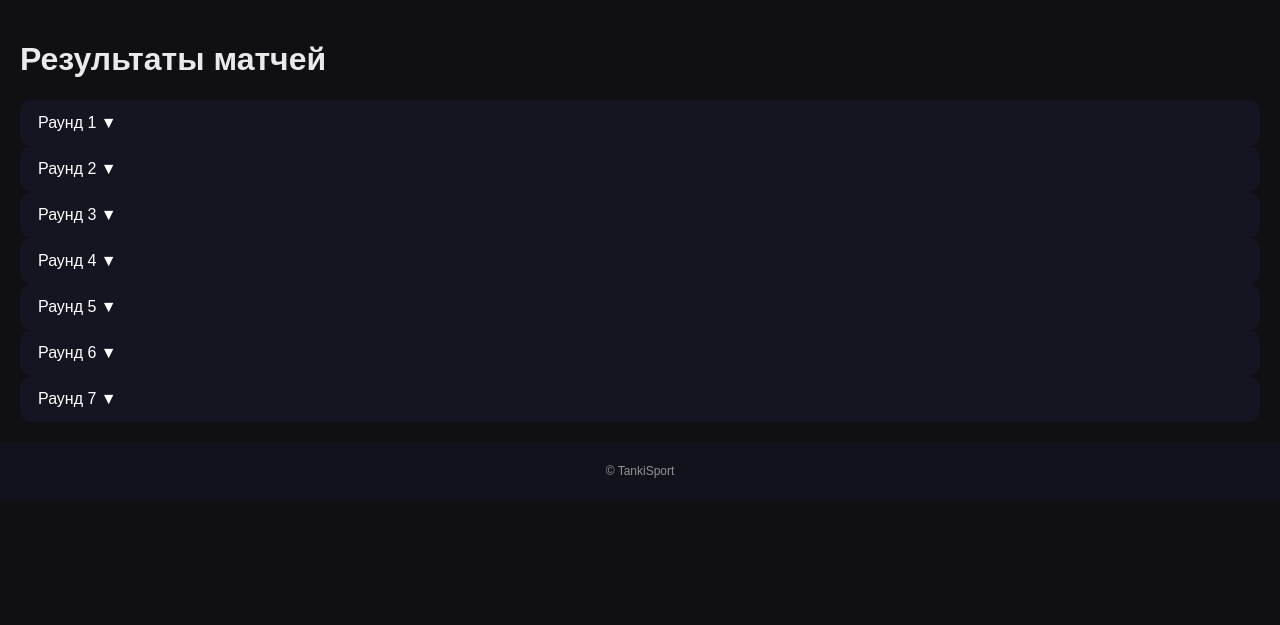
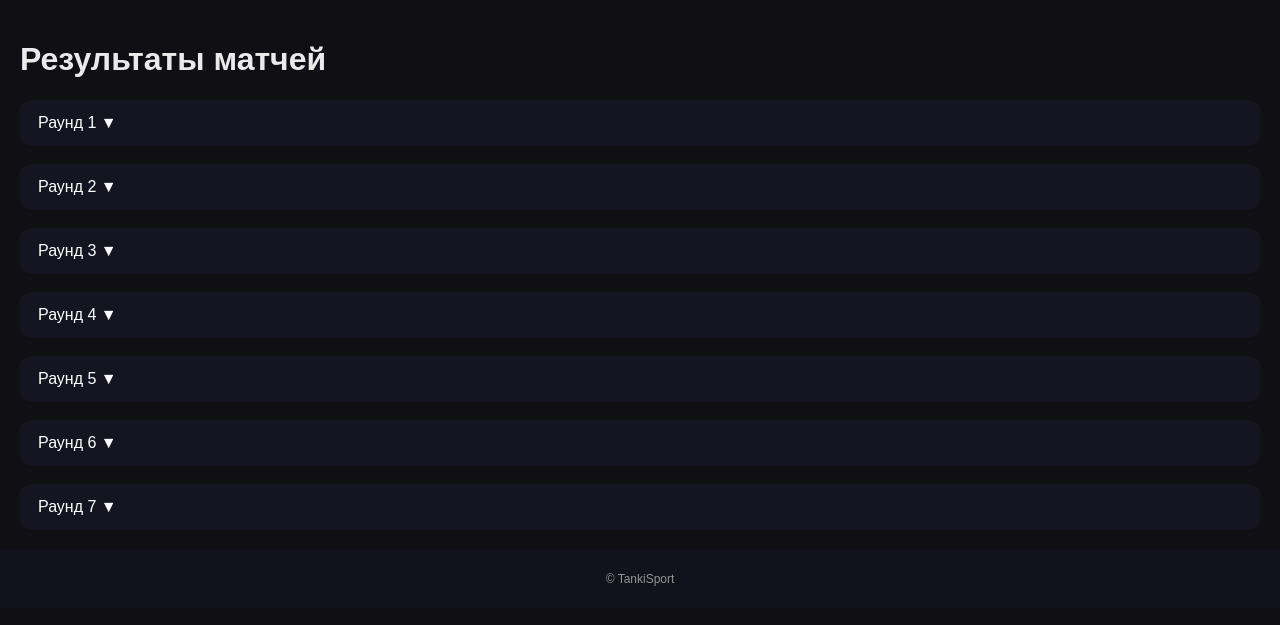
Before and after one commit to Maestr0-ai/tankisport-project, a Flask app: page /results in a window 1280 px wide. Shown: the part 53-678 px from the top of the page. Run offline with Flask 3, Linux system fonts and the light colour scheme.

Commit message:
Update results.html

```diff
--- a/web/templates/results.html
+++ b/web/templates/results.html
@@ -3,35 +3,51 @@
 
 <h1>Результаты матчей</h1>
 
+<div class="results">
+
 {% for round, matches in results_by_round.items() %}
   <div class="round-block">
+
     <button class="round-toggle" onclick="toggleRound('round{{ round }}')">
-    Раунд {{ round }} ▼
+      Раунд {{ round }}
+      <span class="arrow">▼</span>
     </button>
 
     <div id="round{{ round }}" class="round-content">
-    {% if matches %}
+      {% if matches and matches|length > 0 %}
+
         {% for m in matches %}
         <div class="result-card">
+
+          <!-- Команда 1 -->
           <span class="team {% if m.score1 > m.score2 %}winner{% else %}loser{% endif %}">
             {{ m.team1 }}
           </span>
 
+          <!-- Счёт -->
           <span class="score">
             {{ m.score1 }} : {{ m.score2 }}
           </span>
 
+          <!-- Команда 2 -->
           <span class="team {% if m.score2 > m.score1 %}winner{% else %}loser{% endif %}">
             {{ m.team2 }}
           </span>
+
         </div>
         {% endfor %}
+
       {% else %}
-      <p class="no-results">Результатов этого раунда ещё нет</p>
+        <div class="no-results">
+          Результатов этого раунда ещё нет
+        </div>
       {% endif %}
     </div>
+
   </div>
 {% endfor %}
+
+</div>
 
 <script>
 function toggleRound(id) {
```
Lines whose indentation alone changed are shown as unchanged.
